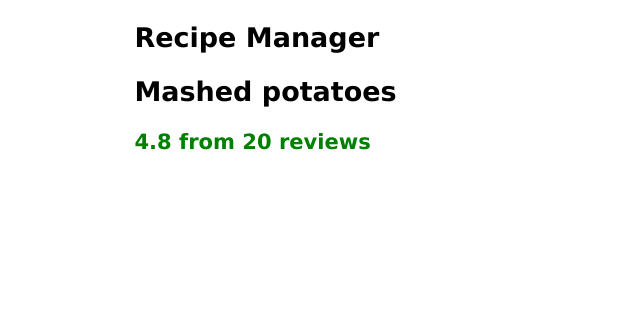
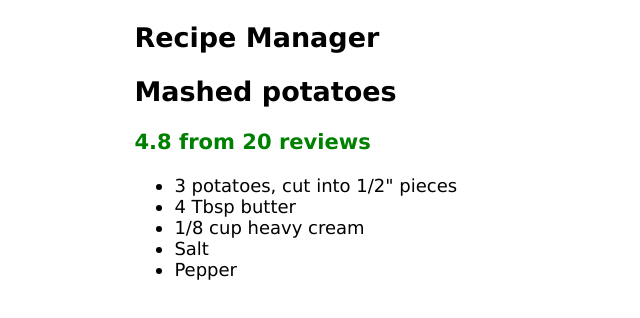
Before and after one commit to muhyiabdulb/road-to-reactjs-developer, a React (Create React App) app: page / in a window 1280 px wide. Shown: the top 318 px of the page, without its empty margins (0-640 px from the left). Built offline with nearby package versions, Linux system fonts and the light colour scheme.

Commit message:
display list data

```diff
--- a/src/App.jsx
+++ b/src/App.jsx
@@ -1,6 +1,7 @@
 import React from 'react'
 import RecipeTitle from './RecipeTitle'
 import './index.css'
+import IngredientList from './IngredientList'
 
 function App(){
     // TODO: Add recipe object
@@ -25,7 +26,7 @@
             {/* TODO: Add RecipeTitle component */}
             <RecipeTitle title={ recipe.title }  feedback={ recipe.feedback } />
             {/* TODO: Add IngredientList component */}
-
+            <IngredientList ingredients={recipe.ingredients} />
         </article>
     )
 }
--- /dev/null
+++ b/src/IngredientList.css
@@ -0,0 +1,3 @@
+.prepared {
+    text-decoration: line-through;
+}
--- /dev/null
+++ b/src/IngredientList.jsx
@@ -0,0 +1,20 @@
+import React from 'react'
+import './IngredientList.css'
+
+function IngredientsList(props) {
+    const ingredientListItems = props.ingredients.map((ingredient, index) => {
+        return(
+            <li key={index} className={ingredient.prepared ? 'prepared' : ''}>
+                {ingredient.name}
+            </li>
+        )
+    })
+
+    return(
+        <ul>
+            {ingredientListItems}
+        </ul>
+    )
+}
+
+export default IngredientsList
```
